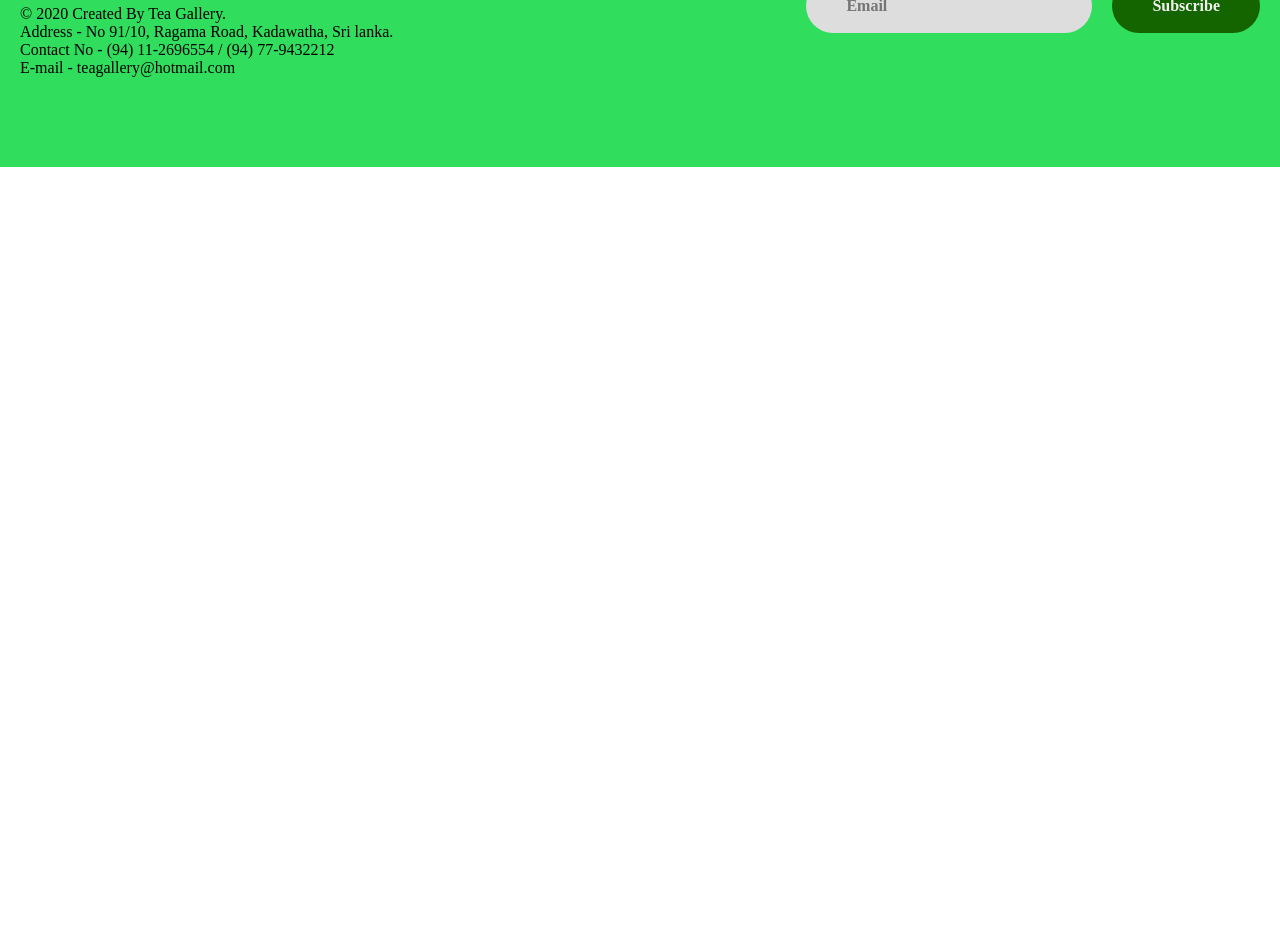
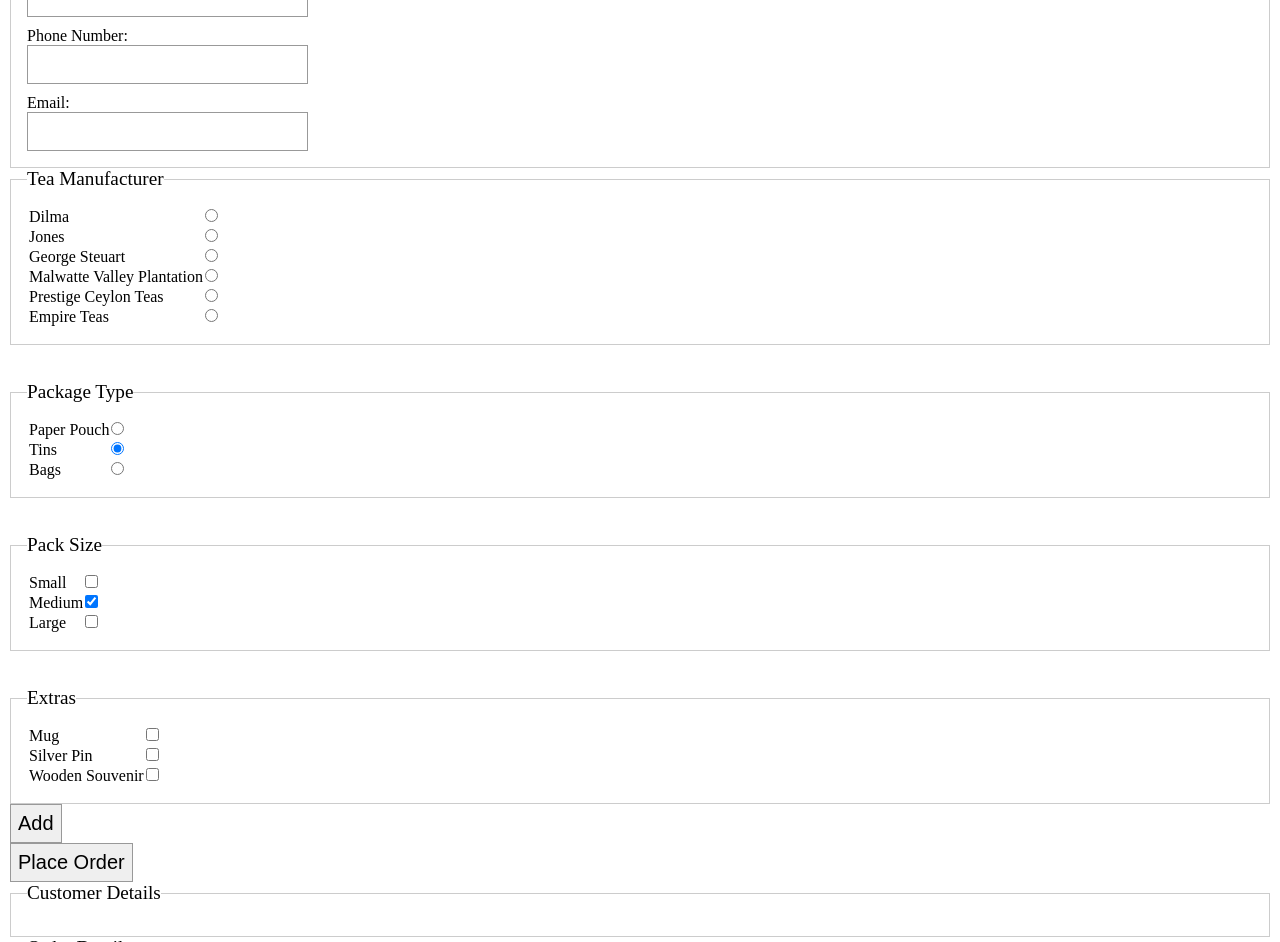
Before and after one commit to gihanth20212/TeaGallery, a plain HTML site: page Buy-now.html in a window 1280 px wide. Shown: the part 287-1229 px from the top of the page. Before the commit the page ends 800 px from the top, so only its background shows below. Drawn offline with Linux system fonts and the light colour scheme.

Commit message:
Add files via upload

```diff
--- a/Buy-now.html
+++ b/Buy-now.html
@@ -6,7 +6,7 @@
     <link rel="shortcut icon" href="Img/tea-gallery.jpg">
         <link rel="stylesheet" href="CSS/Nav bar and footer.css">
         <link rel="stylesheet" href="https://cdnjs.cloudflare.com/ajax/libs/font-awesome/5.14.0/css/all.min.css">
-        <link rel="stylesheet" href="CSS/buynw.css">
+        <link rel="stylesheet" href="CSS/buy-now.css">
         <title>Tea Gallery</title>
 </head>
 <body>
@@ -26,7 +26,155 @@
 
         </label>
     </header>
+    <body >
+      <div id="page">
+      <h1>Online Order</h1>
+      <p id="miniHeader">Order your favourit Tea</p>
 
+
+      <br>
+      <br>
+      <div id="cusdtl">
+      <fieldset>
+          <form method="get">
+          <legend>Customer Details</legend>
+          <p>
+            <label id="lb" for="name">Name:</label>
+            <input type="text" id="name">
+          </p>
+          <p>
+            <label id="lb" for="number">Phone Number:</label>
+            <input type="text" id="phnm">
+          </p>
+          <label id="lb" for="mail">Email:</label>
+            <input type="text" id="mail">
+          </form>
+        </fieldset>
+
+      </div>
+
+          <div id="first" class="divTab">
+          <form id="order">
+
+          <fieldset>
+              <legend>Tea Manufacturer</legend>
+          <table>
+              <tr>
+              <td>Dilma</td>
+
+              <td><input type="radio" id="Dilma" name="size" value="1000"/></td>
+                  </tr>
+          <tr>
+              <td>Jones</td>
+
+              <td><input type="radio" id="Jones" name="size" value="1500"/></td>
+              </tr>
+
+          <tr>
+              <td>George Steuart</td>
+
+              <td><input type="radio" id="Grg" name="size" value="1000"/></td>
+              </tr>
+          <tr>
+                  <td>Malwatte Valley Plantation</td>
+
+                  <td><input type="radio" id="mal" name="size" value="2000"/></td>
+              </tr>
+          <tr>
+                      <td>Prestige Ceylon Teas</td>
+
+                      <td><input type="radio" id="pres" name="size" value="1000"/></td>
+              </tr>
+              <tr>
+                  <td>Empire Teas</td>
+
+                  <td><input type="radio" id="emp" name="size" value="2000"/></td>
+                  </tr>
+          </table>
+              </fieldset>
+          <br>
+          <br>
+          <fieldset>
+          <legend>Package Type</legend>
+          <table>
+              <tr>
+              <td>Paper Pouch</td>
+              <td><input type="radio" id="ppr" name="pck" value="1000"/></td>
+                  </tr>
+          <tr>
+              <td>Tins</td>
+              <td><input type="radio" id="tin" name="pck" value="5000" checked/></td>
+              </tr>
+
+          <tr>
+              <td>Bags</td>
+              <td><input type="radio" id="bag" name="pck" value="2500"/></td>
+              </tr>
+          </table>
+          </fieldset>
+
+
+          <br>
+          <br>
+
+          <fieldset>
+          <legend>Pack Size</legend>
+          <table>
+              <tr>
+              <td>Small</td>
+              <td><input type="checkbox" id="sml" class="sz" name="si" value="1000"/></td>
+                  </tr>
+          <tr>
+              <td>Medium</td>
+              <td><input type="checkbox" id="mid" class="sz" name="si" value="2500" checked/></td>
+              </tr>
+
+          <tr>
+              <td>Large</td>
+              <td><input type="checkbox" id="lrg" class="sz" name="si" value="5000"/></td>
+              </tr>
+
+          </table>
+          </fieldset>
+
+
+          <br>
+          <br>
+
+          <fieldset>
+          <legend>Extras</legend>
+          <table>
+              <tr>
+              <td>Mug</td>
+              <td><input type="checkbox" id="mug" class="ext" name="ex" value="500"/></td>
+                  </tr>
+          <tr>
+              <td>Silver Pin</td>
+              <td><input type="checkbox" id="silver" class="ext" name="ex" value="1000"/></td>
+              </tr>
+
+          <tr>
+              <td>Wooden Souvenir</td>
+              <td><input type="checkbox" id="wood" class="ext" name="ex" value="1500"/></td>
+              </tr>
+          </table>
+          </fieldset>
+            <input type="submit" value="Add"/>
+                    <p id="output"></p>
+              <input type="submit" value="Place Order"/>
+                    <p id="output"></p>
+                  <fieldset><legend>Customer Details</legend>
+                      <p id="cusname"></p>
+                      <p id="cusphnm"></p>
+                      <p id="cusmail"></p>
+                  </fieldset>
+                  <fieldset><legend>Order Details</legend>
+                      <p id="ordcst"></p>
+                  </fieldset>
+          </form>
+          </div>
+        </div>
+        <script src="js/buy-now.js"></script>
 </body>
 <footer>
     <div class="footer-main">
--- /dev/null
+++ b/CSS/buy-now.css
@@ -0,0 +1,55 @@
+body {
+	margin: 10px;
+	padding: 0;
+	font: 1em "Trebuchet MS", verdana, arial, sans-serif;
+	font-size: 100%;
+}
+h1 {
+	margin-bottom: 2px;
+	font-family: Garamond, "Times New Roman", Times, Serif;
+  color: #000000;
+  text-align: center;
+}
+#miniHeader{
+  color: #000000;
+  text-align: center;
+}
+div.container {
+	margin: auto;
+	width: 90%;
+	margin-bottom: 10px;
+}
+textarea {
+	width: 80%;
+}
+fieldset{
+	border: 1px solid #ccc;
+	padding: 1em;
+	margin: 0;
+}
+legend {
+	color: #000000;
+	font-size: 120%;
+}
+input, textarea {
+	font-family: Arial, verdana;
+	font-size: 125%;
+	padding: 7px;
+	border: 1px solid #999;
+}
+#lb {
+	display: block;
+	margin-top: 10px;
+}
+
+div.tabs > div {
+	padding: 5px;
+	margin-top: 3px;
+	border: 5px solid #333;
+}
+div.tabs > div h2 {
+	margin-top: 0;
+}
+#first {
+	color: #000000;
+}
--- /dev/null
+++ b/JS/buy-now.js
@@ -0,0 +1,16 @@
+var name = document.getElementById("name");
+var number = document.getElementById("phnm");
+var mail = document.getElementById("mail");
+var cusname = document.getElementById("cusname");
+var cusphnm = document.getElementById("cusphnm");
+var cusmail = document.getElementById("cusmail");
+var cusdtl = document.getElementById("cusdtl");
+
+
+cusdtl.addEventListener("change",details);
+function details(){
+  cusname.innerText=("Name : "+ name.value);
+  cusnumber.innerText=("Number : "+ phnm.value);
+  cusmail.innerText=("Mail : "+ mail.value);
+
+}
```
